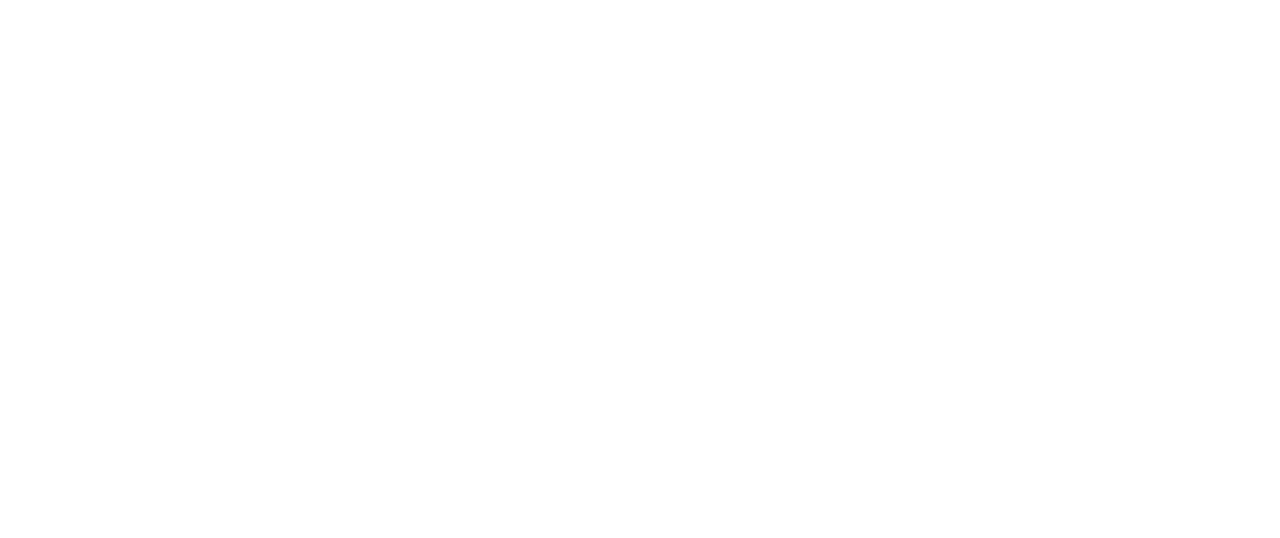
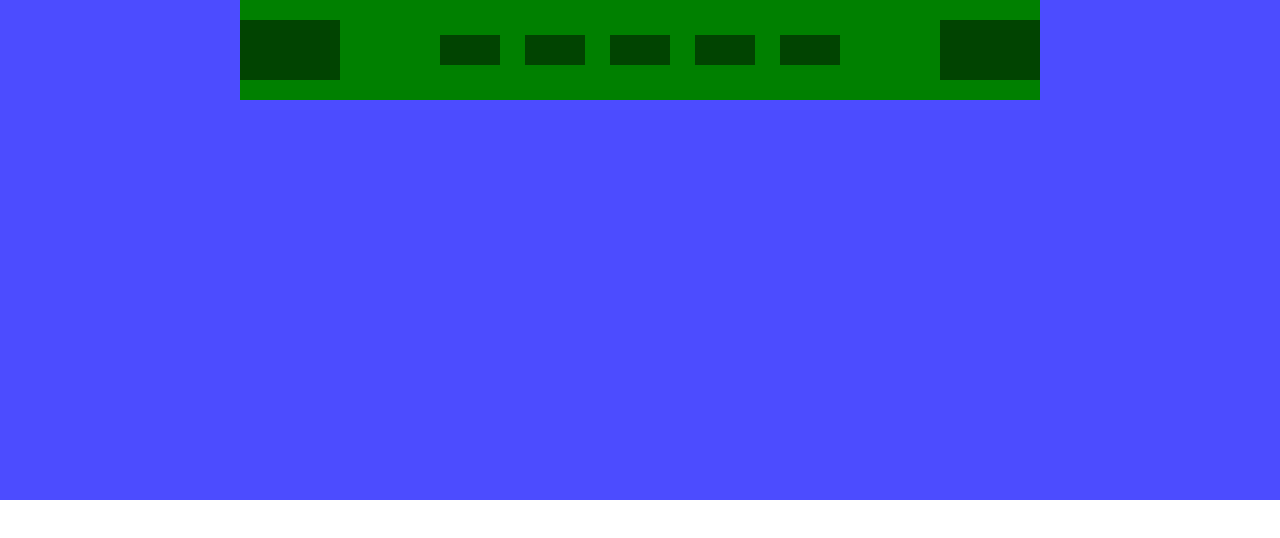
Before and after one commit to domenico-bacoli/htmlcss-struttura-discord, a plain HTML site: page index.html in a window 1280 px wide. Drawn offline with Linux system fonts and the light colour scheme.

Commit message:
feat: add header and nav

```diff
--- a/css/style.css
+++ b/css/style.css
@@ -0,0 +1,67 @@
+.centered-container{
+    max-width: 800px;
+    margin-left: auto;
+    margin-right: auto;
+}
+
+
+header{
+
+    height: 500px;
+    background-color: rgb(76, 76, 255);
+}
+
+#nav-inner{
+
+    display: flex;
+    flex-direction: row;
+    justify-content: space-between;
+    align-items: center;
+
+    /* test */
+    background-color: green;
+    height: 100px;
+}
+
+.logo{
+
+    height: 60px;
+    width: 100px;
+    background-color: rgb(1, 68, 1);
+    /* test */
+}
+
+.links{
+    display: flex;
+
+    height: 60px;
+      /* test */
+
+}
+
+.links ul{
+
+    display: flex;
+    flex-direction: row;
+    justify-content: space-between;
+    align-items: center;
+
+    gap: 25px;
+    list-style-type: none;
+}
+
+.links li{
+
+    background-color: rgb(1, 68, 1);
+    width: 60px;
+    height: 30px;
+     /* test */
+}
+
+.login{
+
+    background-color: rgb(1, 68, 1);
+    height: 60px;
+    width: 100px;
+    /* test */
+}
--- a/index.html
+++ b/index.html
@@ -11,5 +11,35 @@
 </head>
 <body>
 
+    <header>
+
+        <nav>
+            <div id="nav-inner" class="centered-container">
+
+                <div class="logo"></div>
+
+                <div class="links">
+
+                  <ul>
+
+                      <li></li>
+                      <li></li>
+                      <li></li>
+                      <li></li>
+                      <li></li>
+
+                  </ul>
+
+                </div>
+
+                <div class="login"></div>
+
+            </div>
+
+        </nav>
+
+    </header>
+
+
 </body>
 </html>
```
